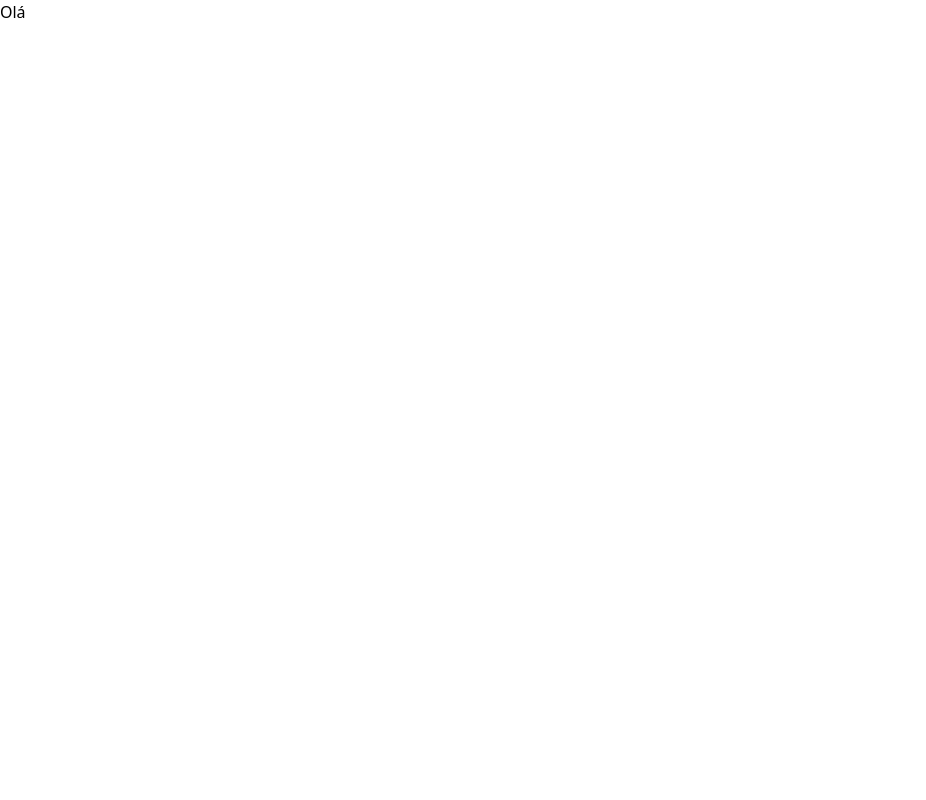
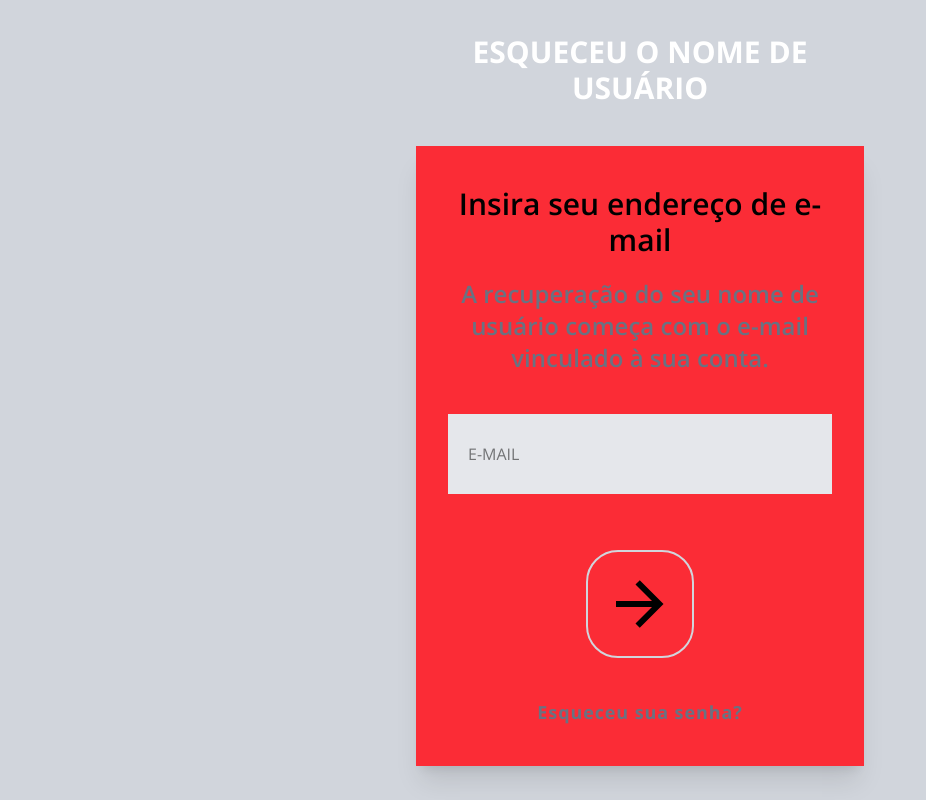
Before and after one commit to ESAELA/MiniProjectLogin, a React (Vite) app: page /forgotusername in a window 1280 px wide. Shown: the whole page, without its empty margins (0-926 px from the left). Built offline with nearby package versions, Linux system fonts and the light colour scheme.

Commit message:
forgotusernameform.up

```diff
--- a/src/componentes/ForgotUsername.jsx
+++ b/src/componentes/ForgotUsername.jsx
@@ -1,6 +1,48 @@
+import Icon from '@mdi/react';
+import { mdiArrowRight } from '@mdi/js'
+
 function ForgotUsername () {
     return (
-        <h2>Olá</h2>
+        <div className="bg-gray-300 min-h-screen flex flex-col justify-center font-display">
+            <div className='flex flex-col justify-center items-center space-y-10'>
+
+                <div className='w-md'>
+                    <h1 className='text-3xl text-center text-white uppercase -tracking-tigh font-bold'>
+                        Esqueceu o nome de usuário
+                    </h1>
+                </div>
+
+                <div className="bg-white shadow-xl flex flex-col justify-center items-center w-md gap-10 sm:bg-green-500 md:bg-red-500">
+
+                    <div className='flex flex-col items-center gap-5'>
+                        <div className='w-sm mt-10'>
+                            <h1 className='text-center text-3xl font-semibold'>
+                                Insira seu endereço de e-mail
+                            </h1>
+                        </div>
+                        <div className='w-sm'>
+                            <p className='text-2xl text-center text-gray-500 font-semibold'>
+                                A recuperação do seu nome de usuário começa com o e-mail vinculado à sua conta.
+                            </p>
+                        </div>
+                    </div>
+
+                    <div className='bg-gray-200 h-20 w-sm text-black'>
+                        <input type="" placeholder="E-mail" className='w-full h-full p-5 uppercase text-black' />
+                    </div>
+                    <div className='rounded-4xl p-2 px-4 py-4 mt-4 cursor-pointer border-2 border-gray-300 transition duration-300 ease-in-out hover:-translate-y-1'>
+                        <Icon path={mdiArrowRight} size={3} />
+                    </div>
+                    <div className='mb-10 text-gray-500 font-bold'>
+                        <a href="" className='text-lg tracking-wider hover:text-black'>
+                            Esqueceu sua senha?
+                        </a>
+                    </div>
+
+                </div>
+
+            </div>
+        </div>
     )
 }
 
```
